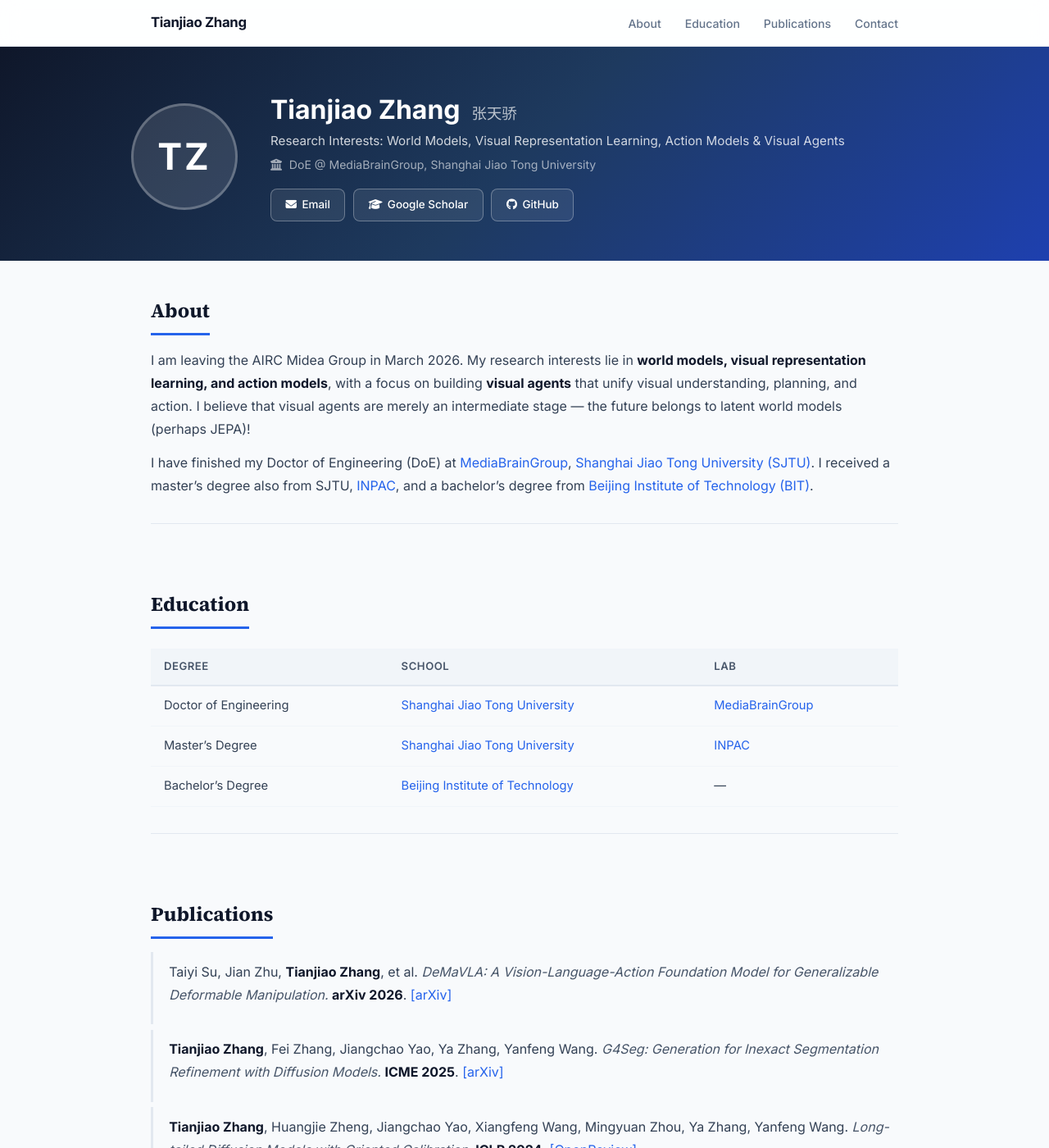
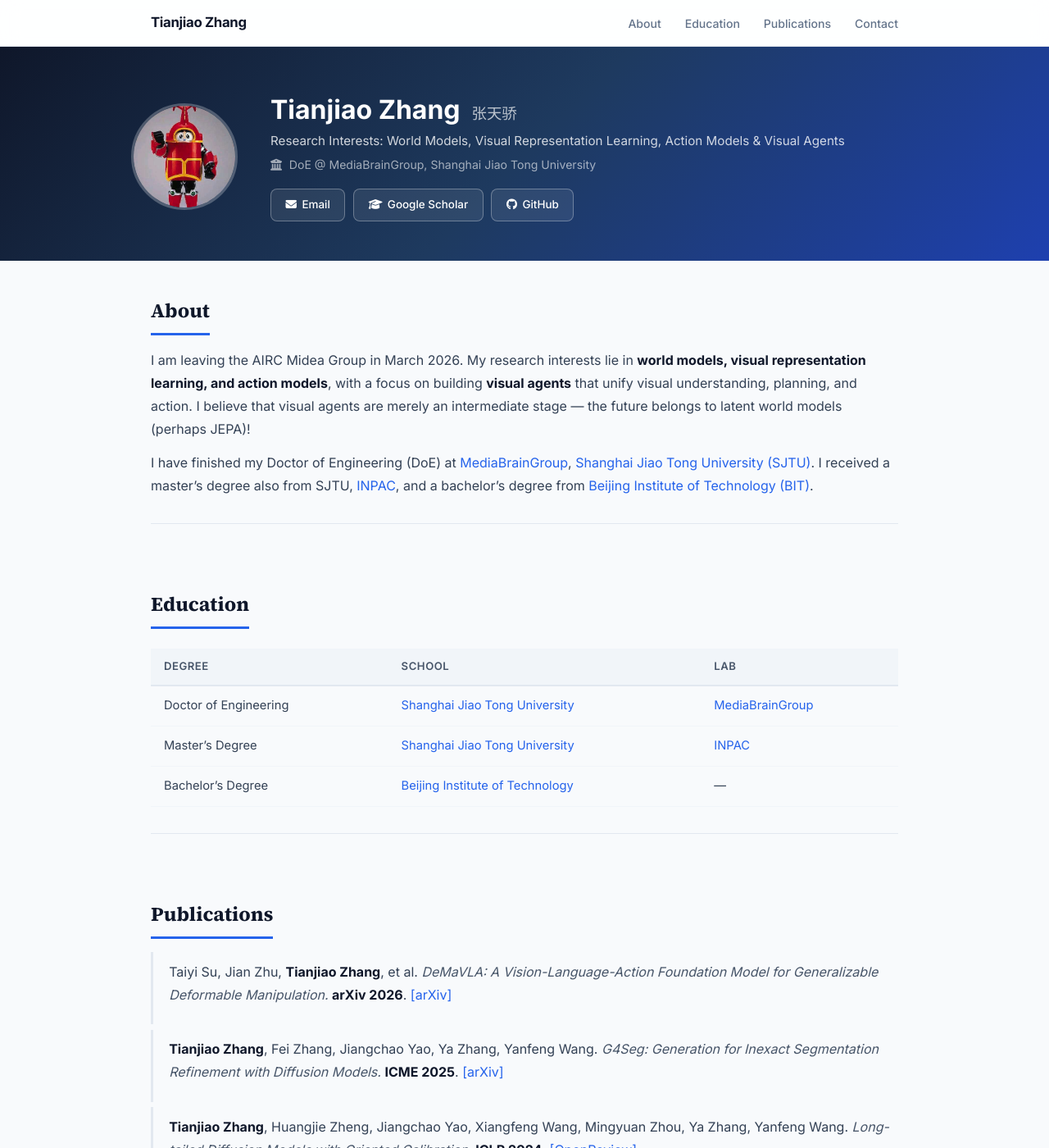
Before and after one commit to xiaoeyuztj/xiaoeyuztj.github.io, a Jekyll site: the page built from index.md, in a window 1280 px wide and 1400 px high. Shown: the whole window at 82% size. Built offline with Jekyll 4.4.1, drawn with Linux system fonts in a browser that asks for light colours; our own code applies the rules of GitHub Pages for plain Markdown files.

Commit message:
add robot images

```diff
--- a/_layouts/default.html
+++ b/_layouts/default.html
@@ -29,7 +29,13 @@
   <header class="hero">
     <div class="hero-inner">
       <div class="hero-avatar">
-        <div class="avatar-circle">TZ</div>
+        <img
+          src="{{ '/assets/images/avatar.jpg' | relative_url }}"
+          alt="{{ site.title }}"
+          class="avatar-circle avatar-photo"
+          onerror="this.style.display='none'; this.nextElementSibling.style.display='flex';"
+        />
+        <div class="avatar-circle avatar-fallback" style="display:none">TZ</div>
       </div>
       <div class="hero-text">
         <h1>{{ site.title }} <span class="name-cn">{{ site.title_cn }}</span></h1>
--- a/assets/css/style.css
+++ b/assets/css/style.css
@@ -93,6 +93,14 @@ a:hover { color: #1d4ed8; }
   justify-content: center;
   letter-spacing: 3px;
   flex-shrink: 0;
+}
+
+.avatar-photo {
+  width: 130px;
+  height: 130px;
+  object-fit: cover;
+  display: block;
+  background: transparent;
 }
 
 .hero-text h1 {
@@ -331,6 +339,7 @@ body.home .content-wrap > ul > li em {
   .hero-links { justify-content: center; }
   .hero-text h1 { font-size: 1.6rem; }
   .avatar-circle { width: 100px; height: 100px; font-size: 2.2rem; }
+  .avatar-photo { width: 100px; height: 100px; }
 
   .nav-links { gap: 1rem; }
   .nav-links a { font-size: .82rem; }
```
Also changed, not shown: assets/images/avatar.jpg (added).
